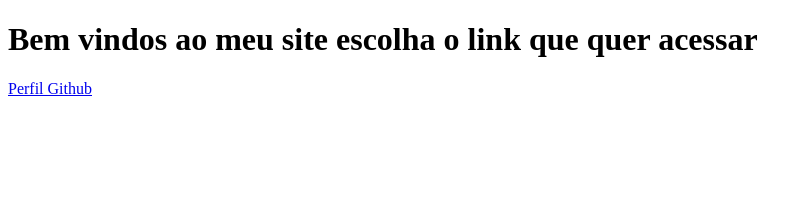
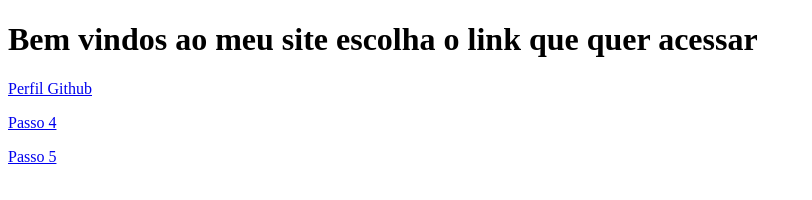
Before and after one commit to JoseSIlva12/Josesilva12.github.io, a plain HTML site: page index.html in a window 1280 px wide. Shown: the whole page, without its empty margins (0-812 px from the left). Drawn offline with Linux system fonts and the light colour scheme.

Commit message:
Update index.html

```diff
--- a/index.html
+++ b/index.html
@@ -5,6 +5,8 @@
 <h1>Bem vindos ao meu site escolha o link que quer acessar</h1>
 
 <p><a href="https://github.com/JoseSIlva12">Perfil Github</a></p>
+<p><a href="https://github.com/JoseSIlva12/Passo4">Passo 4</a></p>
+<p><a href="https://github.com/JoseSIlva12/Passo5">Passo 5</a></p>
 
 </body>
 </html>
```
